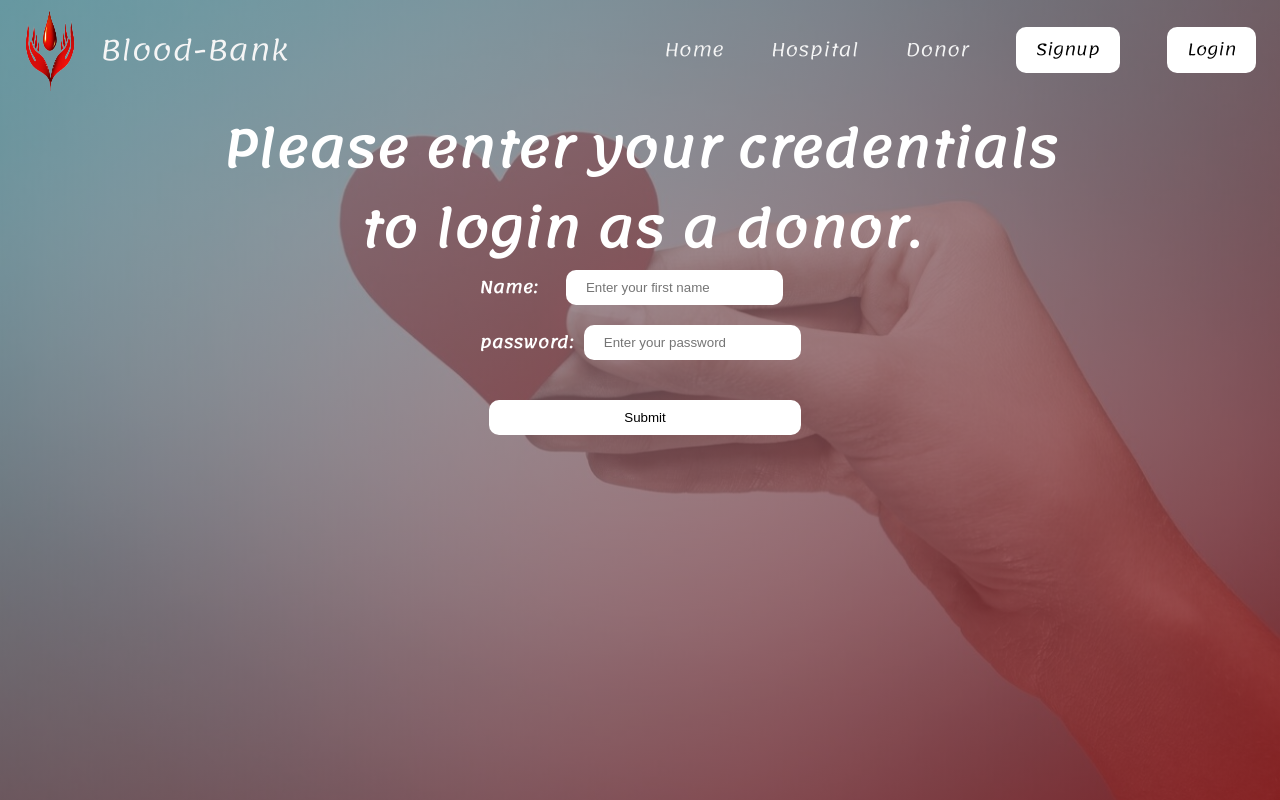
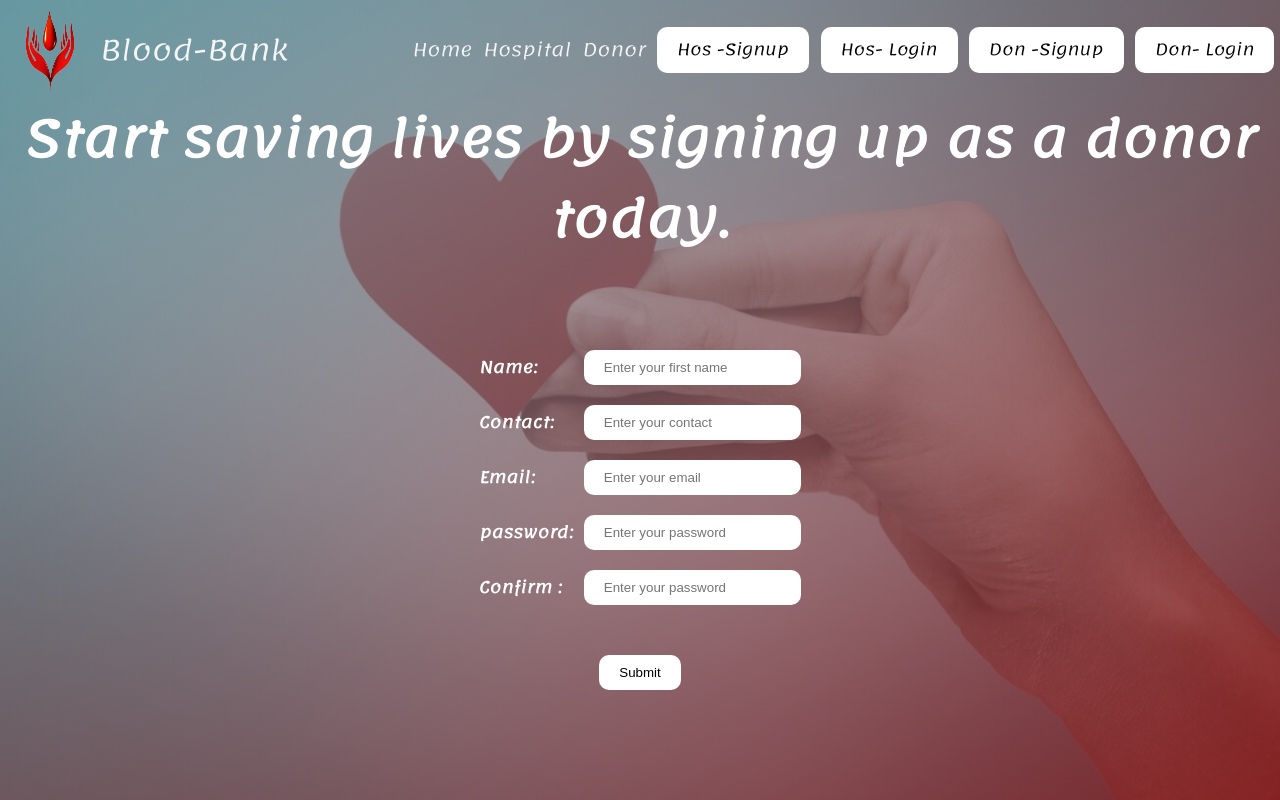
Before and after one commit to danielmuthama/Blood-Bank, a Django app: page /don/signup in a window 1280 px wide. Run offline with Django 4.2, Linux system fonts and the light colour scheme.

Commit message:
Added the apply to donae form

```diff
--- a/home/static/css/style.css
+++ b/home/static/css/style.css
@@ -94,7 +94,8 @@ input {
   margin-bottom: 8rem;
 }
 
-.auth-form {
+.auth-form,
+.donate-form {
   display: flex;
   justify-content: center;
   flex-direction: column;
@@ -123,6 +124,7 @@ input {
   font-weight: bolder;
 }
 
-.auth-form .btn {
+.auth-form .btn,
+.donate-form .btn {
   margin: 3rem auto;
 }
--- a/home/templates/navbar.html
+++ b/home/templates/navbar.html
@@ -16,8 +16,10 @@
     <a href=" {% url 'home' %}" class="nav__link">Home</a>
     <a href="#" class="nav__link">Hospital</a>
     <a href="#" class="nav__link">Donor</a>
-    <a href="{% url 'hos_signup' %}" class=" btn "> Signup </a>
-    <a href="{% url 'hos_login' %}" class=" btn "> Login </a>
+    <a href="{% url 'hos_signup' %}" class=" btn "> Hos -Signup </a>
+    <a href="{% url 'hos_login' %}" class=" btn ">Hos- Login </a>
+    <a href="{% url 'don_signup' %}" class=" btn "> Don -Signup </a>
+    <a href="{% url 'don_login' %}" class=" btn ">Don- Login </a>
   </nav>
 
 
--- a/home/templates/registration/login-donor.html
+++ b/home/templates/registration/login-donor.html
@@ -3,20 +3,20 @@
 
 {% block content %}
 {{ block.super}}
-<h1 style="font-size:50px; margin-top:10px; color:white; font-family: 'Lemonada', cursive; " >Please enter your credentials<br> to login as a donor.</h1>
+<h1 class="page-title"> Please enter your credentials<br> to login as a donor.</h1>
 
-<form name="myform" style="margin: 0 auto; justify-content: center;display: flex; flex-direction: column; width: fit-content;">
-    <div class="form-cont" style="display: flex; align-items: center; margin-bottom: 20px;">
-        <label for="fname" style="color: white;font-weight: bolder;"> Name:</label>
-	<input required type="text" name="fname" placeholder="Enter your first name" style="background-color: white; color: black; text-decoration: none; border-radius: 10px ;
-    margin-left: 10px; padding: 10px 20px;border: none;"></input><br>
+<form class="auth-form">
+
+    <div class="form-cont">
+        <label for="fname"> Username:</label>
+        <input required type="text" name="fname"
+            placeholder="Enter your first name"></input>
     </div>
-    <div class="form-cont"style="display: flex; align-items: center; margin-bottom: 20px;">
-        <label for="password" style="color: white; font-weight: bolder;">password:</label>
-        <input required type="password" name="password" placeholder="Enter your password" style="background-color: white; color: black; text-decoration: none; border-radius: 10px ;
-        margin-left: 10px; padding: 10px 20px;border: none;"></input><br>
+    <div class="form-cont">
+        <label for="password">Password:</label>
+        <input required type="password" name="password"
+            placeholder="Enter your password"></input>
     </div>
-    <input type="submit" name="submit" style="background-color: white; color: black; text-decoration: none; border-radius: 10px ;  margin-top: 20px;
-    margin-left: 10px; padding: 10px 10px;border: none;" ></input>
+    <input type="submit" name="submit" class="btn"></input>
 </form>
 {% endblock %}
--- a/home/templates/registration/signup-donor.html
+++ b/home/templates/registration/signup-donor.html
@@ -3,35 +3,33 @@
 
 {% block content %}
 {{ block.super}}
-<h1 style="font-size:50px; margin-top:10px; color:white; font-family: 'Lemonada', cursive; " >Start saving lives by signing<br> up as a donor today.</h1>
+<h1 class="page-title">Start saving lives by signing up as a donor today.</h1>
 
-<form name="myform" style="margin: 0 auto; justify-content: center;display: flex; flex-direction: column; width: fit-content;">
-    <div class="form-cont" style="display: flex; align-items: center; margin-bottom: 20px;">
-        <label for="fname" style="color: white;font-weight: bolder;"> Name:</label>
-	<input required type="text" name="fname" placeholder="Enter your first name" style="background-color: white; color: black; text-decoration: none; border-radius: 10px ;
-    margin-left: 10px; padding: 10px 20px;border: none;"></input><br>
+<form class="auth-form">
+    <div class="form-cont">
+        <label for="fname"> Name:</label>
+        <input required type="text" name="fname"
+            placeholder="Enter your first name"></input>
     </div>
-    <div class="form-cont" style="display: flex; align-items: center; margin-bottom: 20px;">
-        <label for="contact" style="color: white;font-weight: bolder;">Contact:</label>
-    <input required type="contact" name="lname" placeholder="Enter your contact" style="background-color: white; color: black; text-decoration: none; border-radius: 10px ;
-    margin-left: 10px; padding: 10px 20px;border: none;"></input><br>
+    <div class="form-cont">
+        <label for="contact">Contact:</label>
+        <input required type="contact" name="lname"
+            placeholder="Enter your contact"></input>
     </div>
-    <div class="form-cont" style="display: flex; align-items: center; margin-bottom: 20px;">
-        <label for="email" style="color: white; font-weight: bolder;">Email:</label>
-        <input required type="email" name="email" placeholder="Enter your email"style="background-color: white; color: black; text-decoration: none; border-radius: 10px ;
-        margin-left: 10px; padding: 10px 20px;border: none;" ></input><br>
+    <div class="form-cont">
+        <label for="email">Email:</label>
+        <input required type="email" name="email" placeholder="Enter your email"></input>
     </div>
-    <div class="form-cont"style="display: flex; align-items: center; margin-bottom: 20px;">
-        <label for="password" style="color: white; font-weight: bolder;">password:</label>
-        <input required type="password" name="password" placeholder="Enter your password" style="background-color: white; color: black; text-decoration: none; border-radius: 10px ;
-        margin-left: 10px; padding: 10px 20px;border: none;"></input><br>
+    <div class="form-cont">
+        <label for="password">password:</label>
+        <input required type="password" name="password"
+            placeholder="Enter your password"></input>
     </div>
-    <div class="form-cont" style="display: flex; align-items: center; margin-bottom: 20px;" >
-        <label for="password" style="color: white; font-weight: bolder;">Confirm :</label>
-        <input required type="password" name=" confirm password" placeholder="Enter your password" style="background-color: white; color: black; text-decoration: none; border-radius: 10px ;
-        margin-left: 10px; padding: 10px 20px;border: none;"></input><br>
+    <div class="form-cont">
+        <label for="password">Confirm :</label>
+        <input required type="password" name=" confirm password"
+            placeholder="Enter your password"></input>
     </div>
-    <input type="submit" name="submit" style="background-color: white; color: black; text-decoration: none; border-radius: 10px ;  margin-top: 60px;
-    margin-left: 10px; padding: 10px 20px;border: none;" ></input>
+    <input type="submit" name="submit" class="btn"></input>
 </form>
 {% endblock %}
--- a/home/templates/registration/signup-hos.html
+++ b/home/templates/registration/signup-hos.html
@@ -22,7 +22,7 @@
         <input required type="email" name="email" placeholder="Enter your email"></input>
     </div>
     <div class="form-cont">
-        <label for="password">password:</label>
+        <label for="password">Password:</label>
         <input required type="password" name="password"
             placeholder="Enter your password"></input>
     </div>
--- a/home/urls.py
+++ b/home/urls.py
@@ -11,6 +11,8 @@ urlpatterns = [
     path('hos/login', views.hos_login, name='hos_login'),
     path('don/signup', views.don_signup, name='don_signup'),
     path('don/login', views.don_login, name='don_login'),
+    path('don/donate', views.don_apply_to_donate, name='don_donate'),
+
 ]
 
 
--- a/home/views.py
+++ b/home/views.py
@@ -31,7 +31,7 @@ def hos_login(request):
 
 
 def don_signup(request):
-    return render(request, 'registration/login-donor.html')
+    return render(request, 'registration/signup-donor.html')
 
 
 def don_login(request):
@@ -60,18 +60,19 @@ def hos_create_blood_drive(request):
 
 def don_apply_to_donate(request):
     # Check if authenticated user is a donor user obj
-    donor = Donor.objects.get(user=request.user)
-    if not donor:
-        return redirect('home')
+    if request.method == 'POST':
+        donor = Donor.objects.get(user=request.user)
+        if not donor:
+            return redirect('home')
 
-    if request.method == 'POST':
-        user = request.user
-        blood_group = request.POST['blood_group']
-        age = request.POST['age']
+        if request.method == 'POST':
+            user = request.user
+            blood_group = request.POST['blood_group']
+            age = request.POST['age']
 
-        blood_request = BloodRequest(
-            user=user, blood_group=blood_group, age=age)
-        blood_request.save()
+            blood_request = BloodRequest(
+                user=user, blood_group=blood_group, age=age)
+            blood_request.save()
 
-        return render(request, 'home.html')
+            return render(request, 'home.html')
     return render(request, 'don/apply_to_donate.html')
```
Also changed, not shown: home/templates/don/apply_to_donate.html (added, +19 -0 lines), home/templates/donate.html (deleted, +0 -22 lines).
